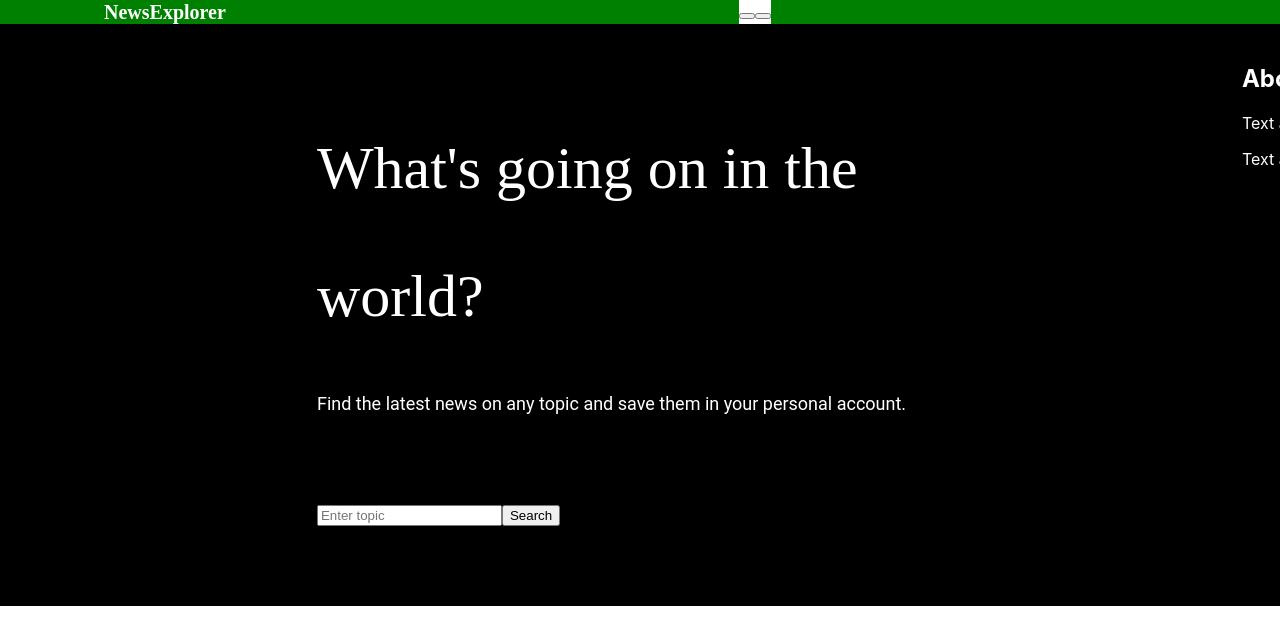
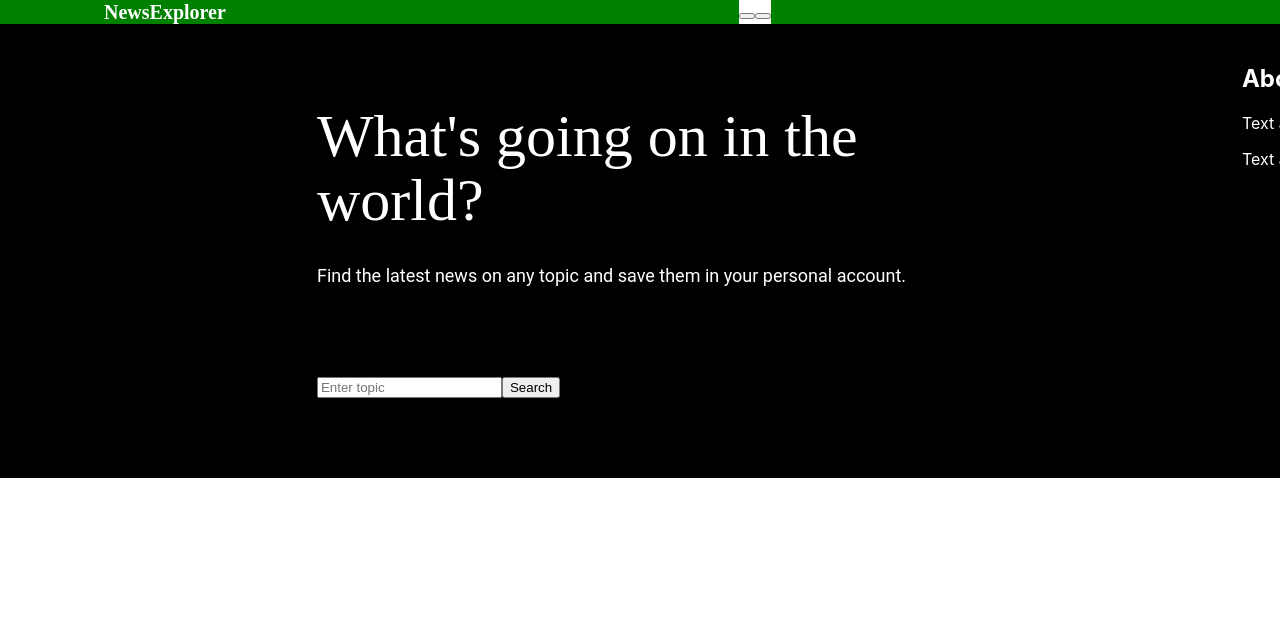
Before and after one commit to adirx20/news-explorer-frontend, a React (Create React App) app: page / in a window 1280 px wide. Shown: the top 644 px of the page. Built offline with nearby package versions, Linux system fonts and the light colour scheme.

Commit message:
add background image and CurrentUserContext

```diff
--- a/src/components/App/App.css
+++ b/src/components/App/App.css
@@ -4,3 +4,7 @@
   margin: 0 auto;
   background-color: black;
 }
+
+.app__background-image {
+  /* background-image: url('../../images/main-background.jpg'); */
+}
--- a/src/components/App/App.js
+++ b/src/components/App/App.js
@@ -1,13 +1,14 @@
 import React from 'react';
 import { Routes, Route } from 'react-router-dom';
 import './App.css';
+import CurrentUserContext from '../../contexts/CurrentUserContext';
 import Header from '../Header/Header';
 import Navigation from '../Navigation/Navigation';
 import Main from '../Main/Main';
 
 function App() {
   return (
-    <div className="app">
+    <div className='app app__background-image'>
       <Header>
         <Navigation />
       </Header>
--- a/src/components/Main/Main.css
+++ b/src/components/Main/Main.css
@@ -17,7 +17,7 @@
     font-family: 'Roboto Slab';
     font-size: 60px;
     font-weight: 400;
-    line-height: 128px;
+    line-height: 64px;
 }
 
 .main__description {
--- /dev/null
+++ b/src/contexts/CurrentUserContext.js
@@ -0,0 +1,5 @@
+import React from 'react';
+
+const CurrentUserContext = React.createContext();
+
+export default CurrentUserContext;
```
Also changed, not shown: src/images/main-background.png (added).
